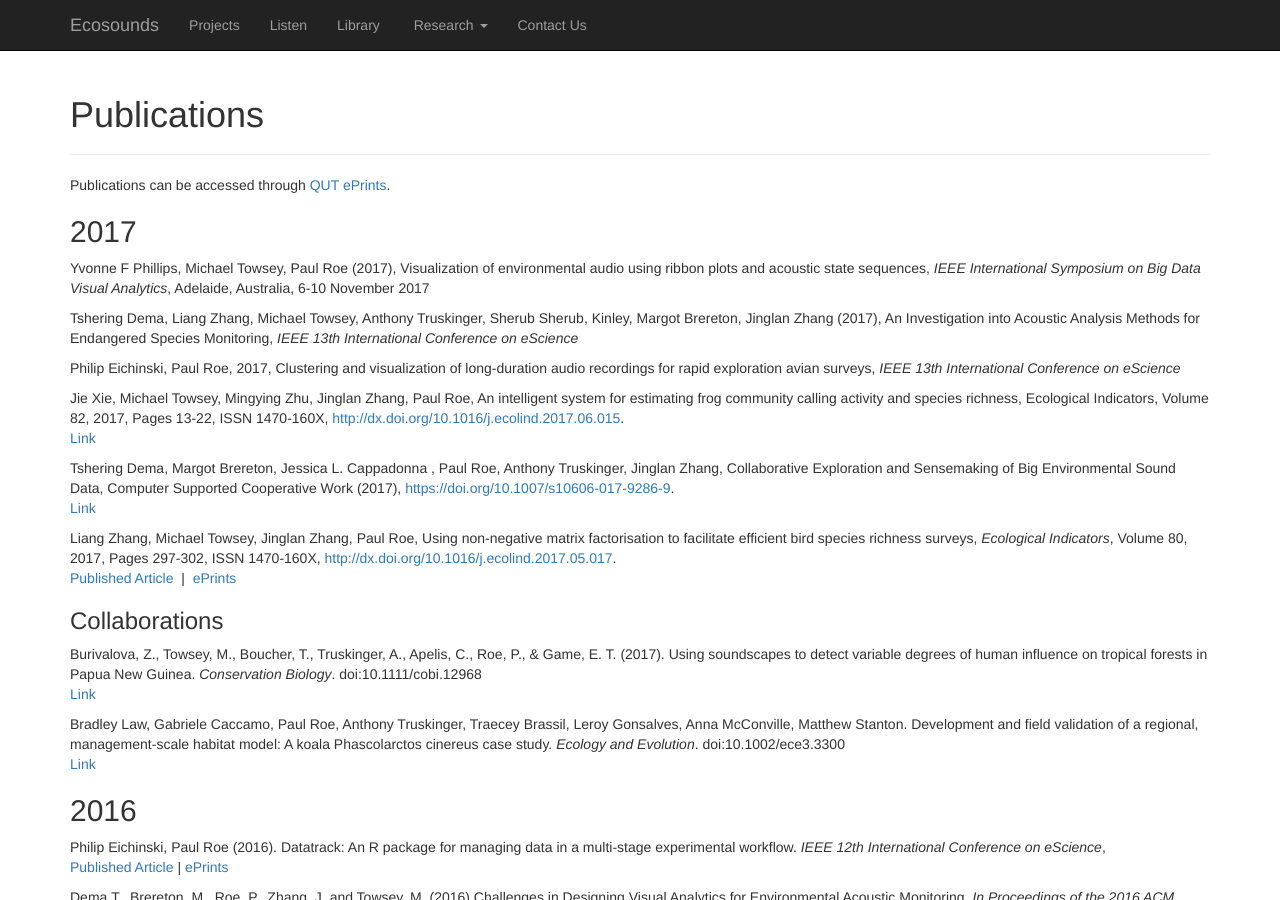
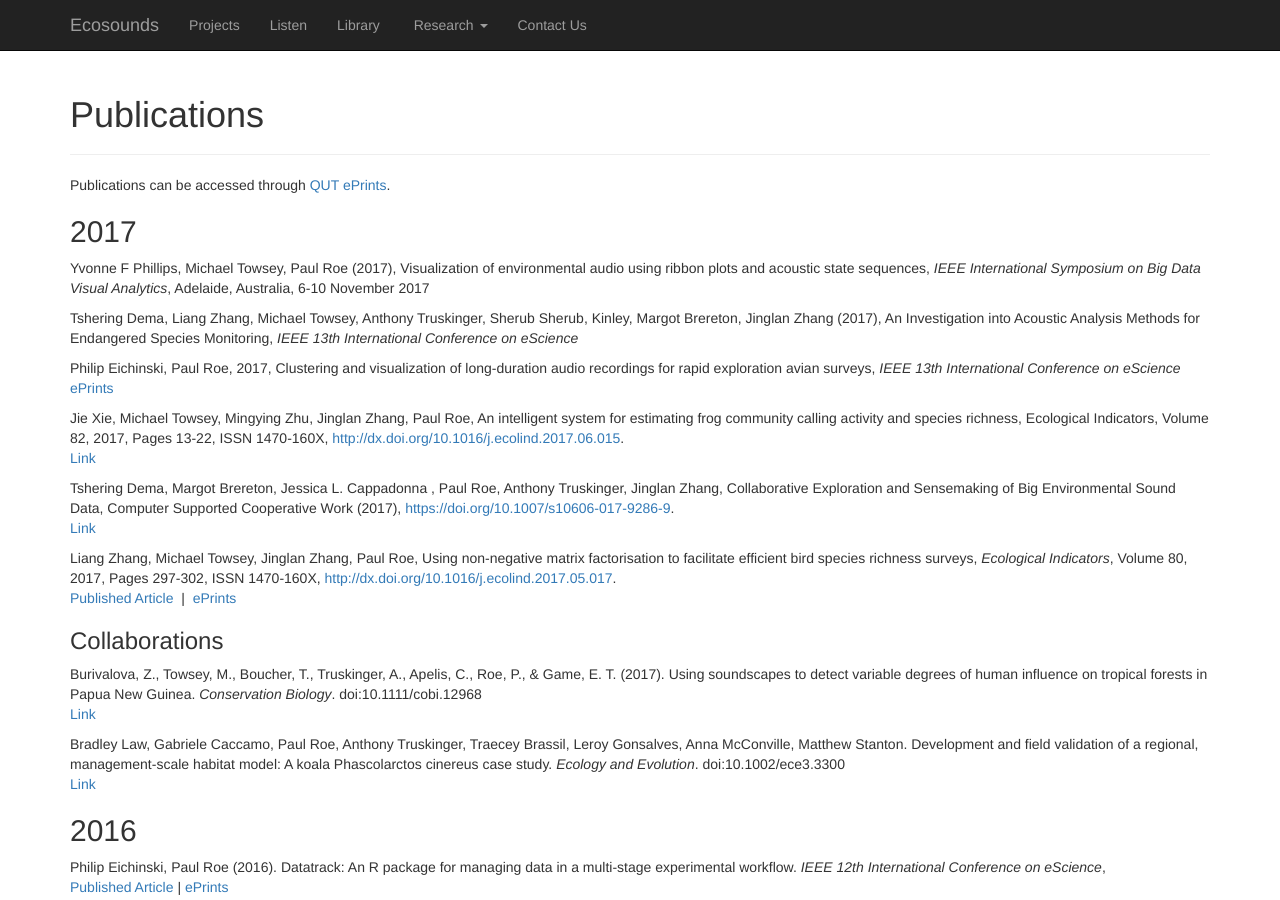
Before and after one commit to QutEcoacoustics/research-blog, a Jekyll site: the page built from publications/publications.html, in a window 1280 px wide and 900 px high. Built offline with Jekyll 4.4.1, drawn with Linux system fonts in a browser that asks for light colours; nearby versions of some CDN libraries.

Commit message:
Update publications.html

```diff
--- a/publications/publications.html
+++ b/publications/publications.html
@@ -29,6 +29,8 @@ title: Ecosounds | Publications
         Philip Eichinski, Paul Roe, 2017,
 	Clustering and visualization of long-duration audio recordings for rapid exploration avian surveys,
 	<i>IEEE 13th International Conference on eScience</i>
+	    <br/>
+	<a href="https://eprints.qut.edu.au/113783/">ePrints</a>
     </p>
 
      <p>
```
